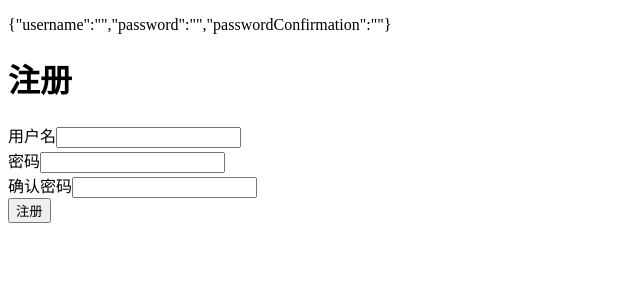
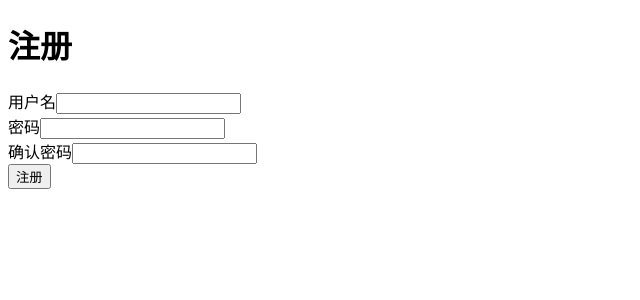
Before and after one commit to hehe1111/nextjs-blog, a Next.js app: page /signup in a window 1280 px wide. Shown: the top 300 px of the page, without its empty margins (0-640 px from the left). Built offline with nearby package versions, Linux system fonts and the light colour scheme.

Commit message:
style: 删除调试用的代码

```diff
--- a/pages/signup.tsx
+++ b/pages/signup.tsx
@@ -37,7 +37,6 @@ const SignUp: NextPage = () => {
         <title>注册</title>
       </Head>
 
-      <p>{JSON.stringify(info)}</p>
       <h1>注册</h1>
       <form onSubmit={onSubmit}>
         <div>
```
